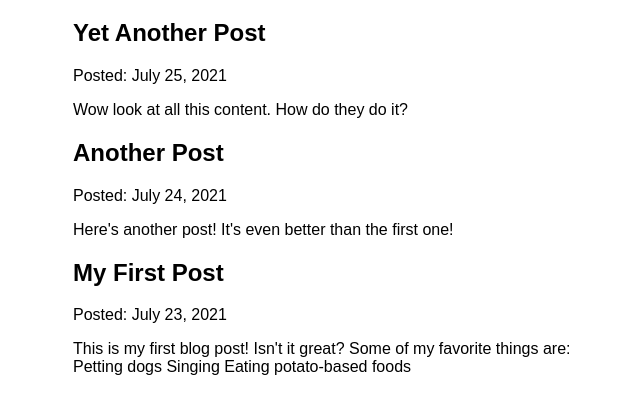
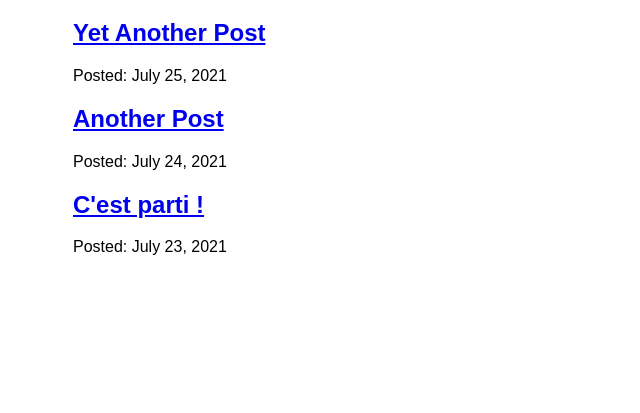
Before and after one commit to enkiBrant/my-gatsby-site, a Gatsby site: page /blog in a window 1280 px wide. Shown: the part 157-570 px from the top of the page, without its empty margins (317-957 px from the left). Built offline with nearby package versions, Linux system fonts and the light colour scheme; Gatsby itself is replaced by a stand-in of ours.

Commit message:
Finished Gatsby Tutorial Part 6

```diff
--- a/blog/first-post.mdx
+++ b/blog/first-post.mdx
@@ -1,7 +1,7 @@
 ---
-title: "My First Post"
+title: "C'est parti !"
 date: "2021-07-23"
-slug: "my-first-post"
+slug: "premier-post"
 ---
 
 This is my first blog post! Isn't it _great_?
--- a/src/pages/blog.js
+++ b/src/pages/blog/index.js
@@ -1,16 +1,17 @@
 import * as React from "react";
-import { graphql } from "gatsby";
-import Layout from "../components/layout";
-import Seo from "../components/seo";
+import { Link, graphql } from "gatsby";
+import Layout from "../../components/layout";
+import Seo from "../../components/seo";
 
 const BlogPage = ({ data }) => {
   return (
     <Layout pageTitle="My Blog Posts">
       {data.allMdx.nodes.map((node) => (
         <article key={node.id}>
-          <h2>{node.frontmatter.title}</h2>
+          <h2>
+            <Link to={`/blog/${node.frontmatter.slug}`}>{node.frontmatter.title}</Link>
+          </h2>
           <p>Posted: {node.frontmatter.date}</p>
-          <p>{node.excerpt}</p>
         </article>
       ))}
     </Layout>
@@ -24,9 +25,9 @@
         frontmatter {
           date(formatString: "MMMM D, YYYY")
           title
+          slug
         }
         id
-        excerpt
       }
     }
   }
```
Also changed, not shown: src/pages/blog/{mdx.frontmatter__slug}.js (added, +28 -0 lines).
